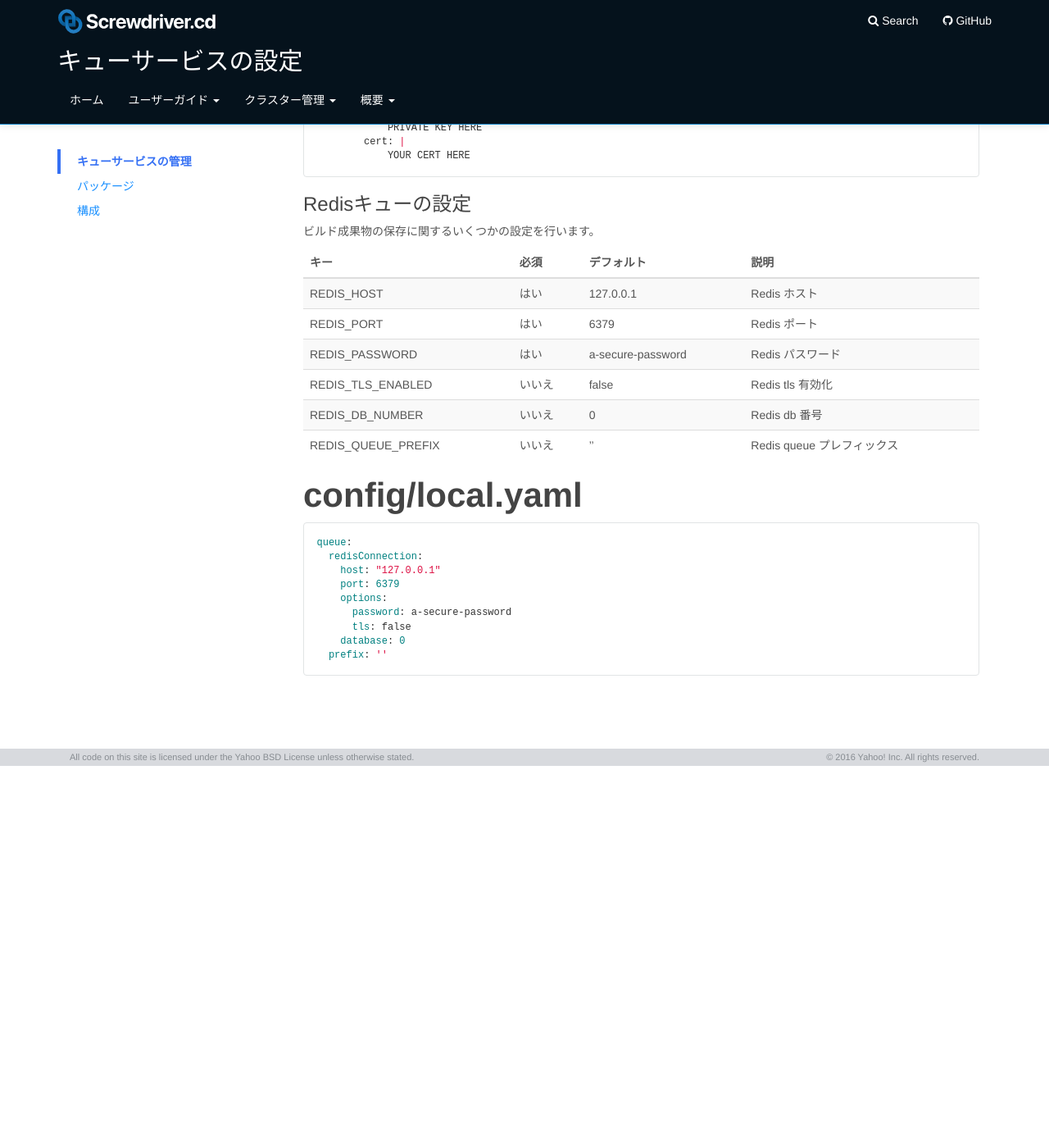
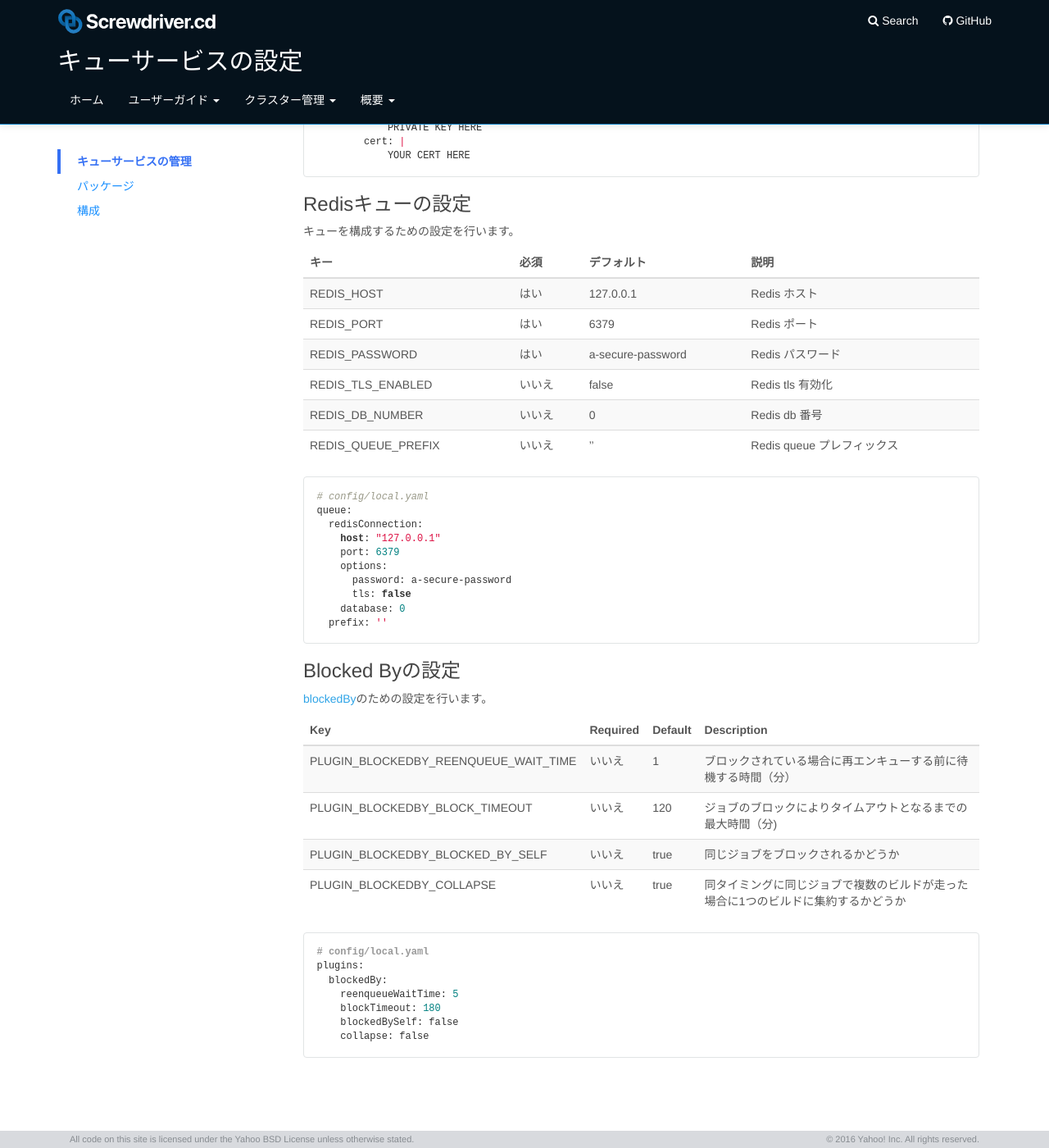
Before and after one commit to screwdriver-cd/guide, a Jekyll site: the page built from docs/ja/cluster-management/configure-queue-service.md, in a window 1280 px wide and 1400 px high, scrolled down 1461 px. Shown: the whole window at 82% size. Built offline with Jekyll 4.4.1, drawn with Linux system fonts in a browser that asks for light colours; before the commit the page ends 2395 px from its top, so only the background shows below that.

Commit message:
docs: Japanese translation 20200519 (#381)

````diff
--- a/docs/ja/cluster-management/configure-queue-service.md
+++ b/docs/ja/cluster-management/configure-queue-service.md
@@ -79,11 +79,11 @@ httpd:
 
 ### Redisキューの設定
 
-ビルド成果物の保存に関するいくつかの設定を行います。
+キューを構成するための設定を行います。
 
 
 | キー                 | 必須 |  デフォルト | 説明|
-|:--------------------|:---------------------|:----------------------|------------------------------|
+|:--------------------|:---------------------|:----------------------|:------------------------------|
 | REDIS_HOST          | はい                  | 127.0.0.1            | Redis ホスト                  |
 | REDIS_PORT          | はい                 | 6379                 | Redis ポート                 |
 | REDIS_PASSWORD      | はい                 | a-secure-password    | Redis パスワード              |
@@ -91,8 +91,8 @@ httpd:
 | REDIS_DB_NUMBER     | いいえ                   | 0                    | Redis db 番号             |
 | REDIS_QUEUE_PREFIX  | いいえ                   | ''                   | Redis queue プレフィックス |
 
+```yaml
 # config/local.yaml
-```yaml
 queue:
   redisConnection:
     host: "127.0.0.1"
@@ -103,3 +103,24 @@ queue:
     database: 0
   prefix: ''
 ```
+
+### Blocked Byの設定
+
+[blockedBy](../user-guide/configuration/workflow#blocked-by)のための設定を行います。
+
+| Key                | Required            |  Default              | Description       |
+|:-------------------|:---------------------|:----------------------------------------------------|
+| PLUGIN_BLOCKEDBY_REENQUEUE_WAIT_TIME | いいえ           | 1            | ブロックされている場合に再エンキューする前に待機する時間（分）   |
+| PLUGIN_BLOCKEDBY_BLOCK_TIMEOUT       | いいえ           | 120          | ジョブのブロックによりタイムアウトとなるまでの最大時間（分)        |
+| PLUGIN_BLOCKEDBY_BLOCKED_BY_SELF     | いいえ           | true         | 同じジョブをブロックされるかどうか    |
+| PLUGIN_BLOCKEDBY_COLLAPSE            | いいえ           | true         | 同タイミングに同じジョブで複数のビルドが走った場合に1つのビルドに集約するかどうか   |
+
+```yaml
+# config/local.yaml
+plugins:
+  blockedBy:
+    reenqueueWaitTime: 5
+    blockTimeout: 180
+    blockedBySelf: false
+    collapse: false
+```
````
Also changed, not shown: docs/ja/user-guide/api.md (+3 -3 lines), docs/ja/user-guide/configuration/build-cache.md (+2 -2 lines), docs/ja/user-guide/configuration/settings.md (+6 -2 lines), docs/ja/user-guide/configuration/workflow.md (+2 -2 lines), docs/ja/user-guide/metadata.md (+5 -3 lines).
